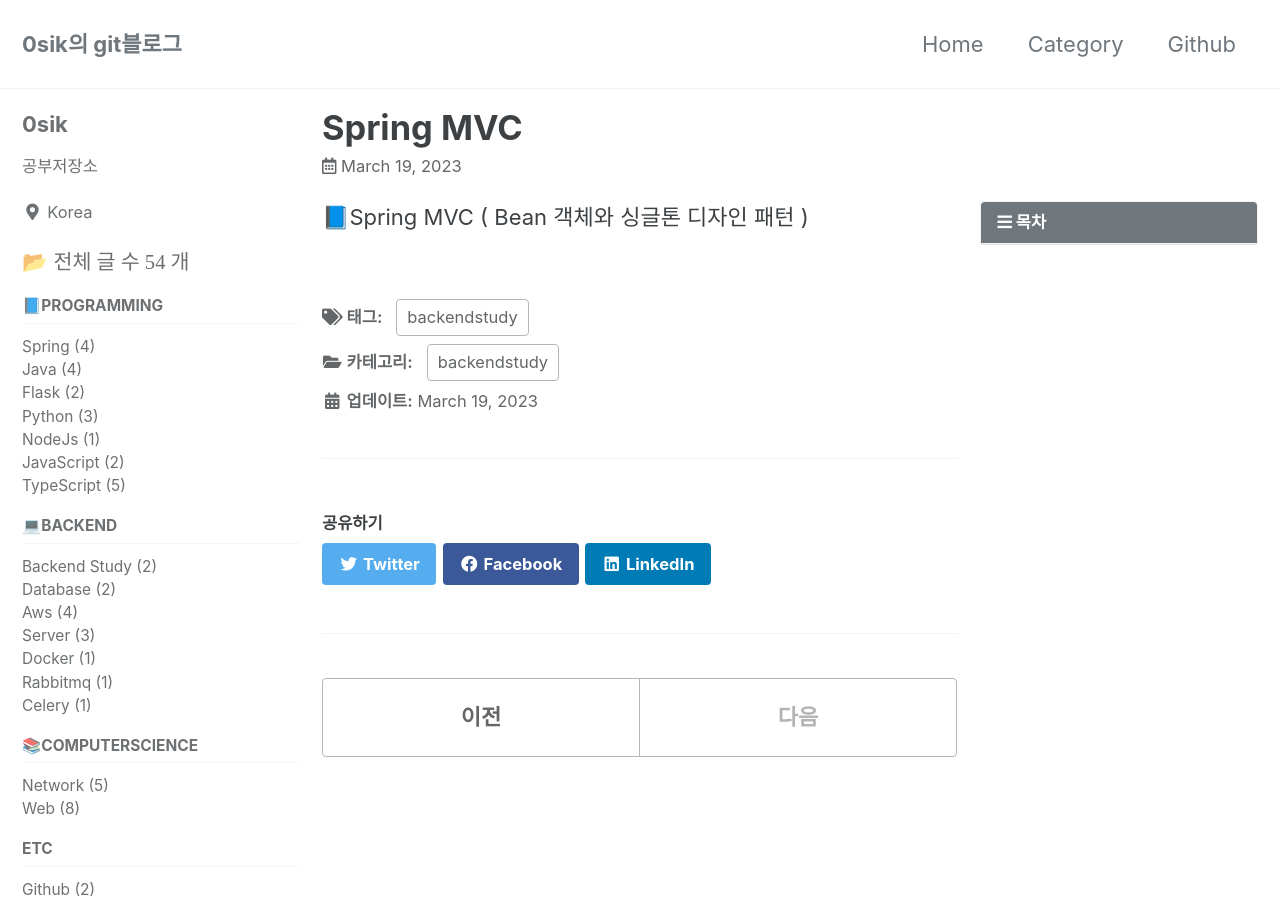
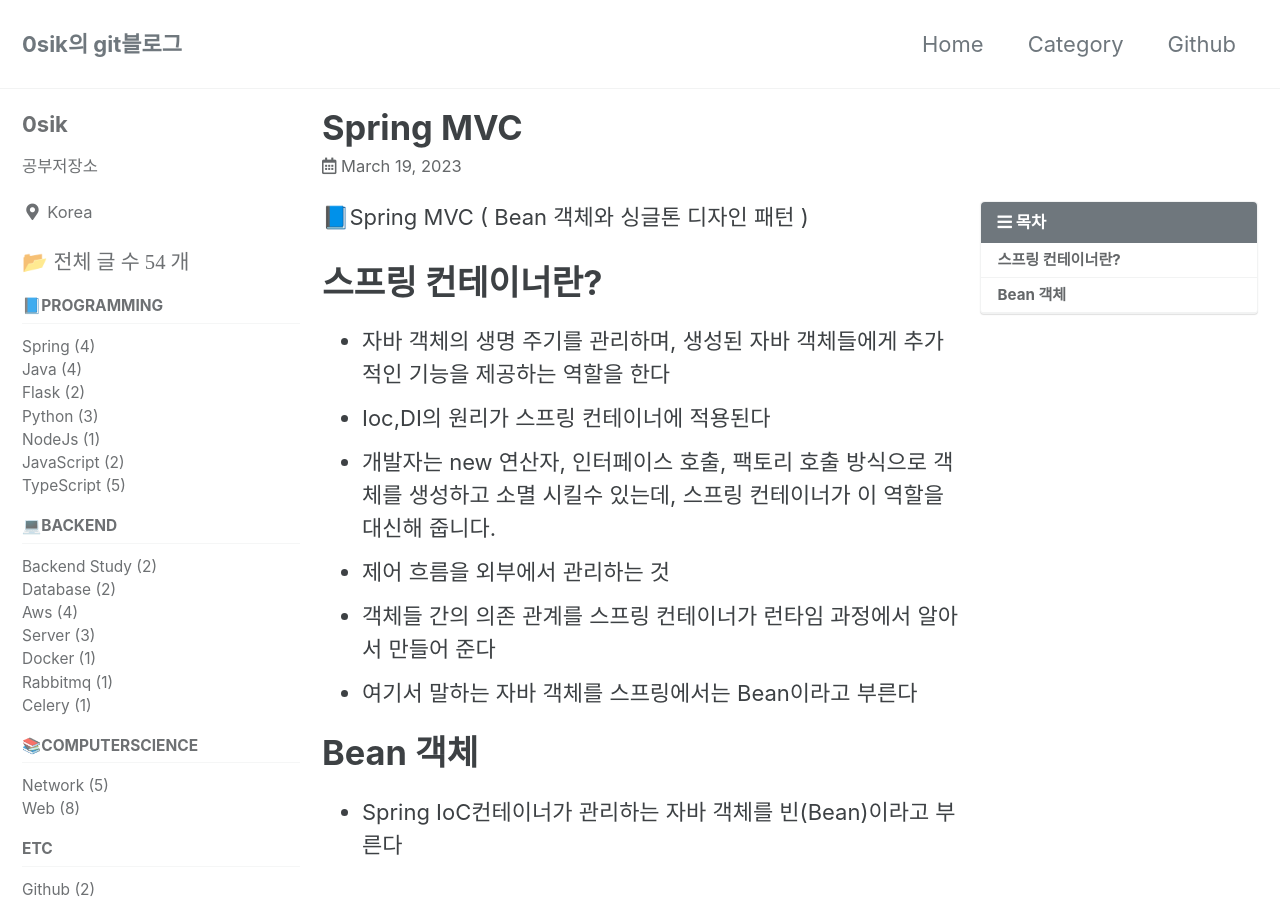
Before and after one commit to 0sik/0sik.github.io, a Jekyll site: the page built from _posts/2023-03-19-backendstudy Spring MVC ( Bean 객체와 싱글톤 디자인 패턴 ).md, in a window 1280 px wide and 900 px high. Built offline with Jekyll 4.4.1, drawn with Linux system fonts in a browser that asks for light colours; cached includes are drawn as plain includes; some of the changed text lies outside the part shown.

Commit message:
feat : 자바 bean

```diff
--- a/_posts/2023-03-19-backendstudy Spring MVC ( Bean 객체와 싱글톤 디자인 패턴 ).md
+++ b/_posts/2023-03-19-backendstudy Spring MVC ( Bean 객체와 싱글톤 디자인 패턴 ).md
@@ -10,3 +10,21 @@ tags: [backendstudy]
 ---
 
 📘Spring MVC ( Bean 객체와 싱글톤 디자인 패턴 )
+
+# 스프링 컨테이너란?
+- 자바 객체의 생명 주기를 관리하며, 생성된 자바 객체들에게 추가적인 기능을 제공하는 역할을 한다
+- Ioc,DI의 원리가 스프링 컨테이너에 적용된다
+- 개발자는 new 연산자, 인터페이스 호출, 팩토리 호출 방식으로 객체를 생성하고 소멸 시킬수 있는데, 스프링 컨테이너가 이 역할을 대신해 줍니다.
+- 제어 흐름을 외부에서 관리하는 것
+- 객체들 간의 의존 관계를 스프링 컨테이너가 런타임 과정에서 알아서 만들어 준다
+- 여기서 말하는 자바 객체를 스프링에서는 Bean이라고 부른다
+
+# Bean 객체
+- Spring IoC컨테이너가 관리하는 자바 객체를 빈(Bean)이라고 부른다
+
+> 제어의 역전 IOC의
+> 객체의 생성을 특별한 관리 위임 주체에게 맡긴다. 이 경우 사용자는 객체를 직접 생성하지 않고 , 객체의 생명주기를 컨트롤하는 주체는 다른주체가 된다.
+
+- Spring에서는 직접 new를 이용하여 생성한 객체가 아니라, Spring에 의하여 관리당하는 자바 객체를 사용합니다.
+- 이렇게 Spring에 의하여 생성되고 관리되는 자바 객체를 Bean이라고 한다.
+- Spring Bean 을 얻기 위하여 ApplicationContext.getBean()와 같은 메소드를 이용한다
```
